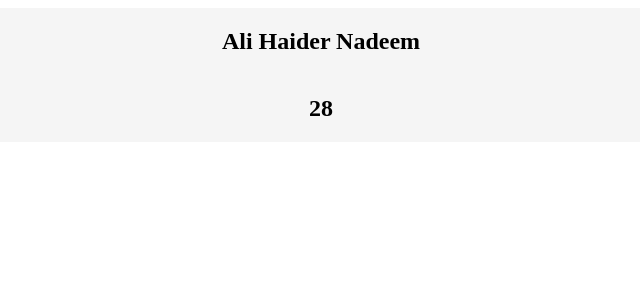
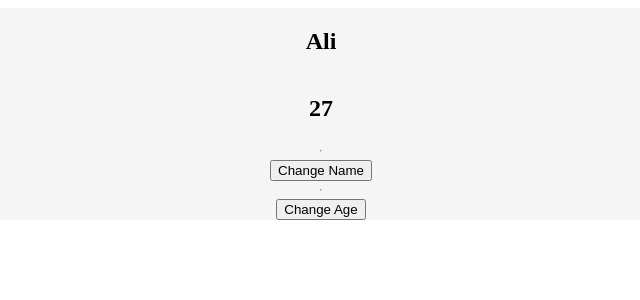
Before and after one commit to alihdrndm/composition-api, a Vue app: page / in a window 1280 px wide. Shown: the top 300 px of the page, without its empty margins (319-959 px from the left). Built offline with nearby package versions, Linux system fonts and the light colour scheme.

Commit message:
methods in composition api

```diff
--- a/src/App.vue
+++ b/src/App.vue
@@ -2,6 +2,10 @@
   <section class="container">
     <h2>{{ user.name }}</h2>
     <h2>{{ user.age }}</h2>
+    <hr />
+    <button @click="changeName">Change Name</button>
+    <hr />
+    <button @click="changeAge">Change Age</button>
   </section>
 </template>
 
@@ -16,12 +20,20 @@ export default {
       age: 27
     });
 
-    setTimeout(() => {
+    function changeAge() {
+      user.age = 32;
+    }
+
+    const changeName = () => {
       user.name = "Ali Haider Nadeem";
-      user.age = 28;
-    }, 2000);
+    };
 
-    return { user };
+    // setTimeout(() => {
+    //   user.name = "Ali Haider Nadeem";
+    //   user.age = 28;
+    // }, 2000);
+
+    return { user, changeAge, changeName };
   }
 };
 </script>
```
